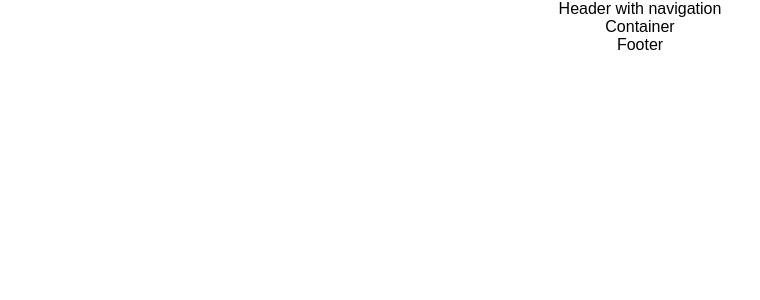
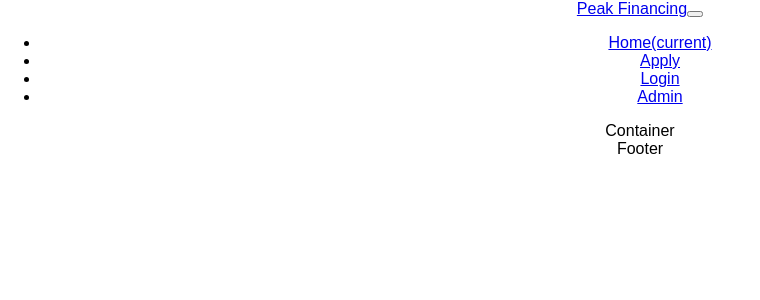
Before and after one commit to mihaitaivli/microfinancingApp, a React (Create React App) app in the folder frontend/: page / in a window 1280 px wide. Shown: the top 300 px of the page, without its empty margins (0-760 px from the left). Built offline with nearby package versions, Linux system fonts and the light colour scheme; the HTML template or start-up script is replaced by a standard one.

Commit message:
Insert the navigation

```diff
--- a/frontend/src/App.js
+++ b/frontend/src/App.js
@@ -1,4 +1,5 @@
 import React, { Component } from 'react';
+import Header from './partials/Header';
 import logo from './logo.svg';
 import './App.css';
 
@@ -6,7 +7,7 @@
   render() {
     return (
       <div className="App">
-        <div>Header with navigation</div>
+        <Header />
         <div>Container</div>
         <div>Footer</div>
       </div>
--- /dev/null
+++ b/frontend/src/partials/Header.js
@@ -0,0 +1,12 @@
+import React, { Component } from 'react';
+import Navigation from './Navigation';
+
+export default class Header extends Component {
+  render(){
+    return(
+      <div className="header">
+        <Navigation />
+      </div>
+    );
+  }
+}
--- /dev/null
+++ b/frontend/src/partials/Navigation.js
@@ -0,0 +1,32 @@
+import React, { Component } from 'react';
+
+export default class Navigation extends Component{
+  render(){
+    return(
+      <div>
+        <nav className="navbar navbar-expand-lg navbar-light bg-light">
+          <a className="navbar-brand" href="#">Peak Financing</a>
+          <button className="navbar-toggler" type="button" data-toggle="collapse" data-target="#navbarNav" aria-controls="navbarNav" aria-expanded="false" aria-label="Toggle navigation">
+            <span className="navbar-toggler-icon"></span>
+          </button>
+          <div className="collapse navbar-collapse" id="navbarNav">
+            <ul className="navbar-nav">
+              <li className="nav-item active">
+                <a className="nav-link" href="#">Home<span className="sr-only">(current)</span></a>
+              </li>
+              <li className="nav-item">
+                <a className="nav-link" href="#">Apply</a>
+              </li>
+              <li className="nav-item">
+                <a className="nav-link" href="#">Login</a>
+              </li>
+              <li className="nav-item">
+                <a className="nav-link" disabled href="#">Admin</a>
+              </li>
+            </ul>
+          </div>
+        </nav>
+      </div>
+    );
+  }
+}
```
